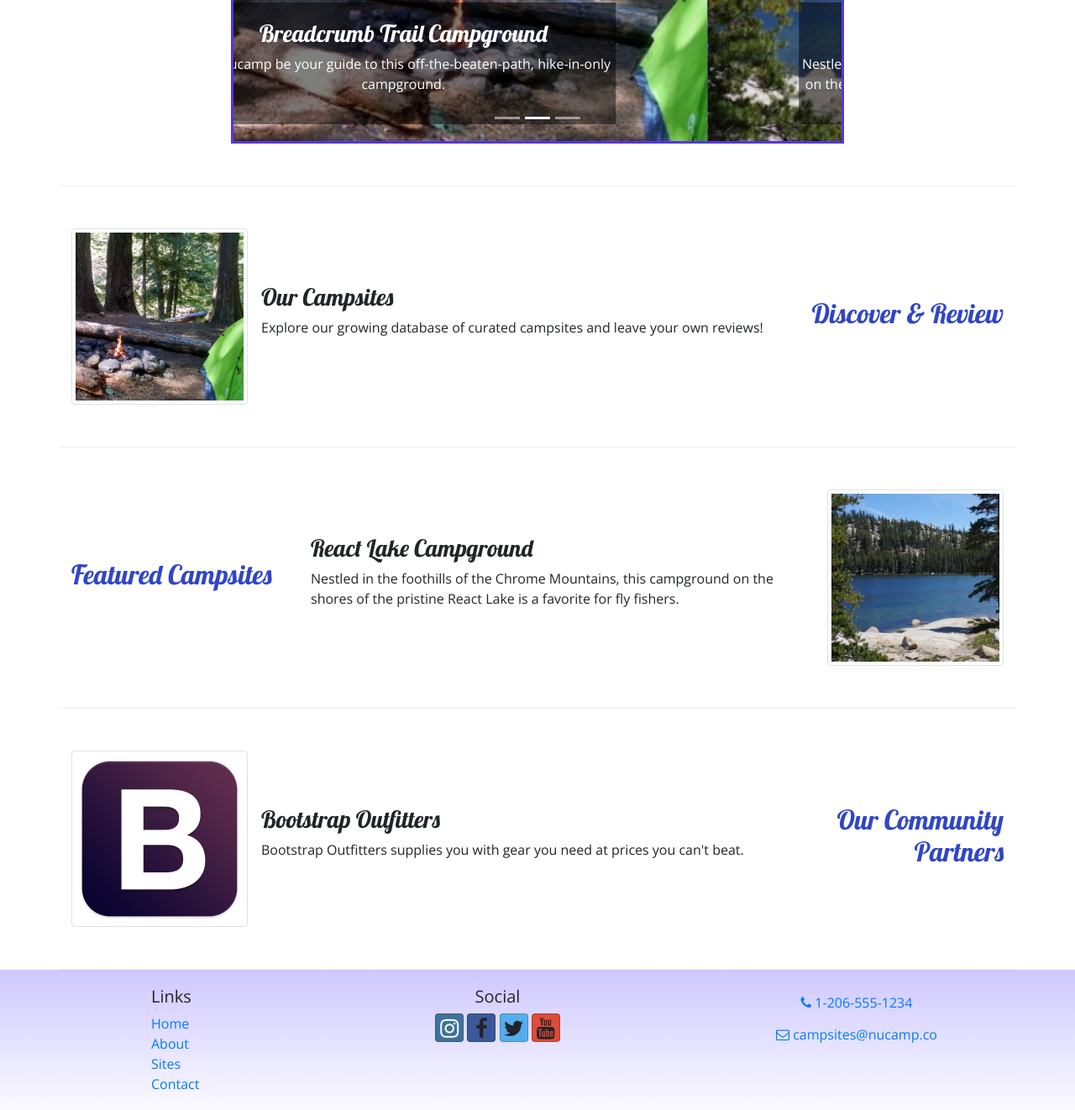
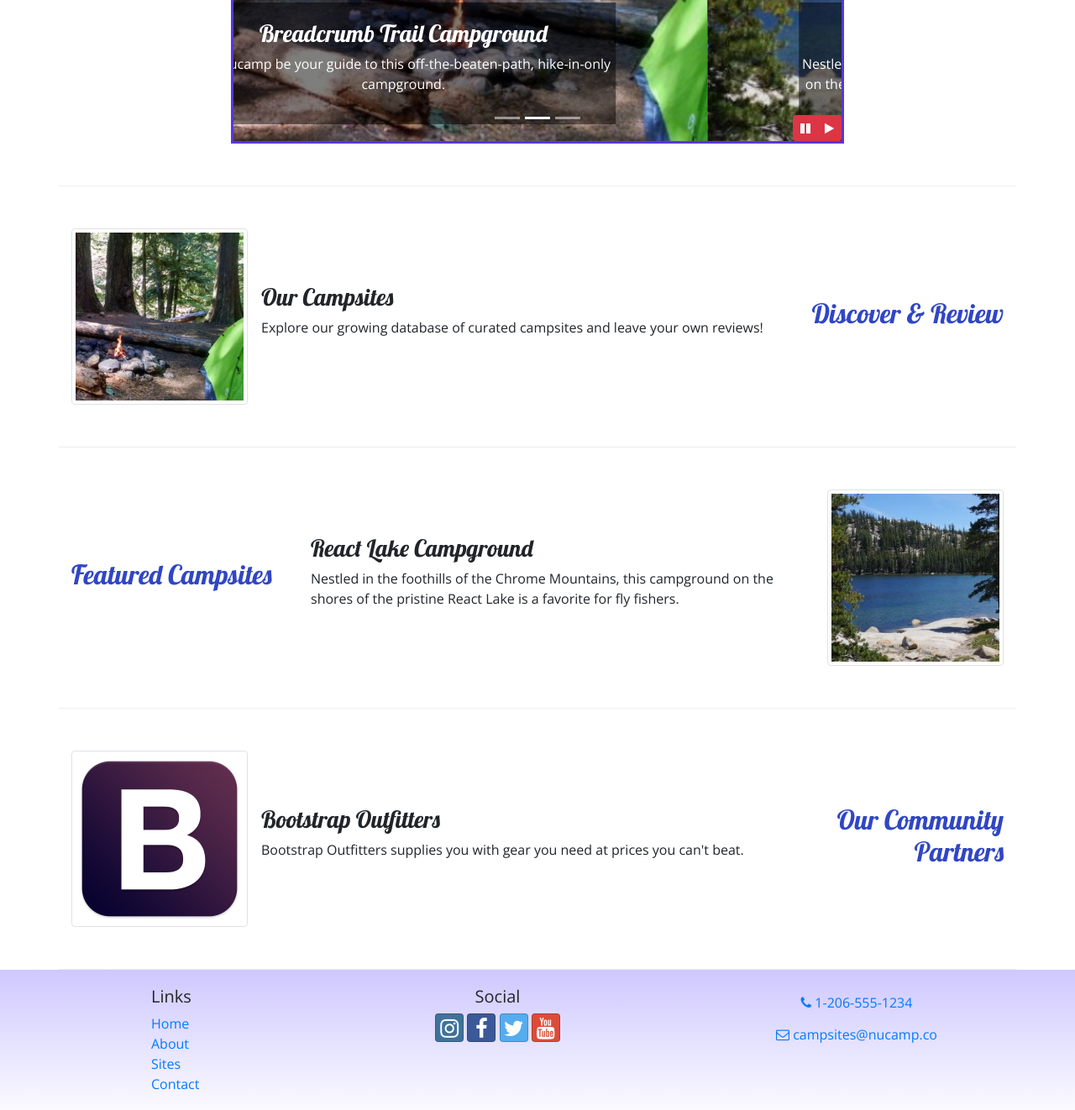
Before and after one commit to NikRowe/nucampsite, a website: page index.html in a window 1280 px wide. Shown: the part 539-1861 px from the top of the page at 84% size. Drawn offline with nearby package versions, Linux system fonts and the light colour scheme.

Commit message:
Bootstrap and jQuery Part 1

```diff
--- a/css/styles.css
+++ b/css/styles.css
@@ -36,3 +36,10 @@ header h2 {
 .carousel {
     border: solid #5637DD;
 }
+
+#carouselButton {
+    position: absolute;
+    right: 0;
+    bottom: 0;
+    z-index: 1;
+}
--- a/index.html
+++ b/index.html
@@ -68,7 +68,7 @@
                             </div>
                             <div class="form-group row">
                                 <label class="col-sm-6 col-form-label">Campsite Type</label>
-                                <div class="col btn-group btn-group-toggle" data-toggle="buttons">
+                                <div class="col-sm-2 btn-group btn-group-toggle" data-toggle="buttons">
                                     <label class="btn btn-success active">
                                         <input type="radio" name="siteType" id="siteTent" autocomplete="off" checked>Tent
                                     </label>
@@ -191,6 +191,14 @@
                         <span class="carousel-control-next-icon"></span>
                         <span class="sr-only">Next</span>
                     </a>
+                    <div class="btn-group" id="carouselButton">
+                        <button class="btn btn-danger btn-sm" id="carouselPause">
+                            <i class="fa fa-pause"></i>
+                        </button>
+                        <button class="btn btn-danger btn-sm" id="carouselPlay">
+                            <i class="fa fa-play"></i>
+                        </button>
+                    </div>
                 </div>
             </div>
         </div>
@@ -258,9 +266,9 @@
                     <div class="col-6 col-sm-5 text-center">
                         <h5>Social</h5>
                             <a class="btn btn-social-icon btn-instagram" href="http://instagram.com/"><i class="fa fa-instagram"> </i> </a>
-                            <a class="btn btn-social-icon btn-facebook href="http://facebook.com/"><i class="fa fa-facebook"> </i> </a>
-                            <a class="btn btn-social-icon btn-twitter href="http://twitter.com/"><i class="fa fa-twitter"> </i> </a>
-                            <a class="btn btn-social-icon btn-google href="http://youtube.com/"><i class="fa fa-youtube"> </i> </a>
+                            <a class="btn btn-social-icon btn-facebook" href="http://facebook.com/"><i class="fa fa-facebook"> </i> </a>
+                            <a class="btn btn-social-icon btn-twitter" href="http://twitter.com/"><i class="fa fa-twitter"> </i> </a>
+                            <a class="btn btn-social-icon btn-google" href="http://youtube.com/"><i class="fa fa-youtube"> </i> </a>
                     </div>
                     <div class="col-sm-4 text-center">
                         <a role="button" class="btn btn-link" href="tel:+12065551234"> <i class="fa fa-phone"> </i> 1-206-555-1234 </a> <br>
@@ -274,6 +282,17 @@
     <script src="node_modules/popper.js/dist/umd/popper.min.js"></script>
     <script src="node_modules/bootstrap/dist/js/bootstrap.min.js"></script>
 
+    <script>
+        $(function() {
+            $(".carousel").carousel( { interval: 2000 } );
+            $("#carouselPause").click(function(){
+                $(".carousel").carousel("pause");
+            });
+            $("#carouselPlay").click(function(){
+                $(".carousel").carousel("cycle");
+            });
+        });
+    </script>
 
 </body>
 
```
